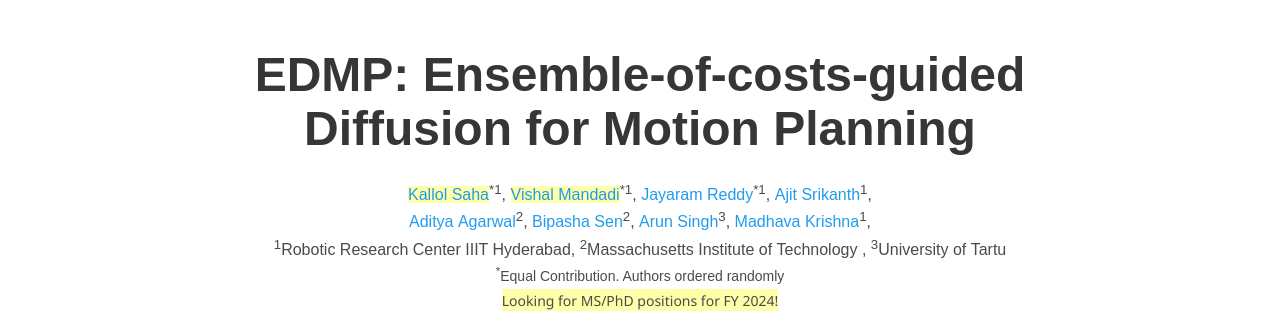
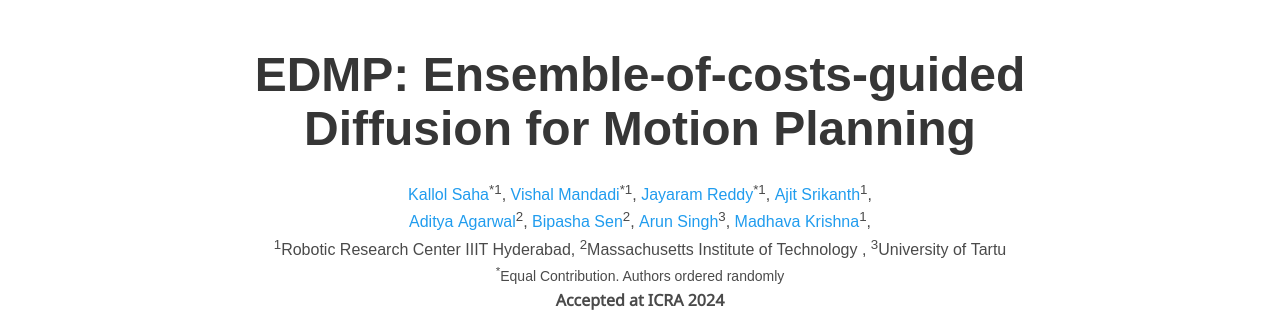
Before and after one commit to ensemble-of-costs-diffusion/ensemble-of-costs-diffusion.github.io, a plain HTML site: page index.html in a window 1280 px wide. Shown: the top 316 px of the page. Drawn offline with nearby package versions, Linux system fonts and the light colour scheme; some icons are missing; a web font is replaced by a local one.

Commit message:
removed "Looking for PhD" + linked Ajit

```diff
--- a/index.html
+++ b/index.html
@@ -50,15 +50,15 @@
 
             <div class="is-size-8 publication-authors">
               <span class="author-block">
-                <a href="https://kallol-saha.github.io/" target="_blank"><span class="looking">Kallol&nbsp;Saha</span></a><sup>*1</sup>,</span>
+                <a href="https://kallol-saha.github.io/" target="_blank">Kallol&nbsp;Saha</span></a><sup>*1</sup>,
               <span class="author-block">
-                <a href="http://vishal-2000.github.io/" target="_blank"><span class="looking">Vishal&nbsp;Mandadi</span></a><sup>*1</sup>, </span>
+                <a href="http://vishal-2000.github.io/" target="_blank">Vishal&nbsp;Mandadi</span></a><sup>*1</sup>,
               </span>
               <span class="author-block">
                 <a href="http://www.linkedin.com/in/jayaram6111997" target="_blank">Jayaram&nbsp;Reddy</a><sup>*1</sup>,
               </span>
               <span class="author-block">
-                <a href="#" target="_blank">Ajit&nbsp;Srikanth</a><sup>1</sup>,
+                <a href="https://ajit-srikanth.github.io" target="_blank">Ajit&nbsp;Srikanth</a><sup>1</sup>,
               </span><br>
 
               <span class="author-block">
@@ -87,7 +87,7 @@
               <!-- <span class="author-block"><sup>2</sup>Cornell Tech, Cornell University &nbsp; </span> -->
             </div>
 
-            <span class="looking"><small>Looking for MS/PhD positions for FY 2024!</small></span>
+            <!-- <span class="looking"><small>Looking for MS/PhD positions for FY 2024!</small></span> -->
 
             <h1 style="font-size:16px;font-weight:bold">Accepted at ICRA 2024</h1>
 
```
